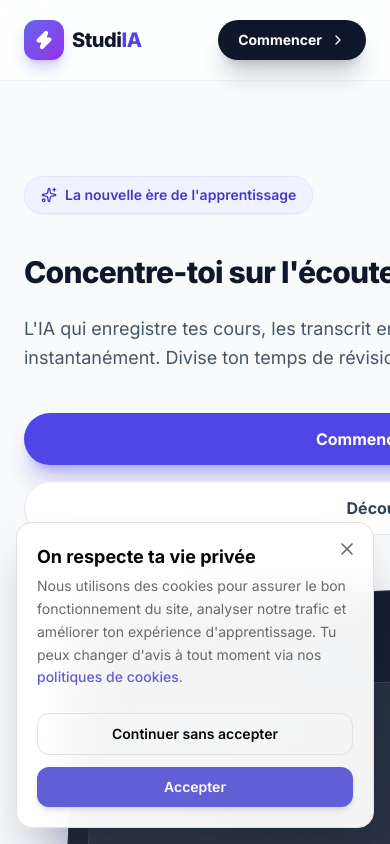
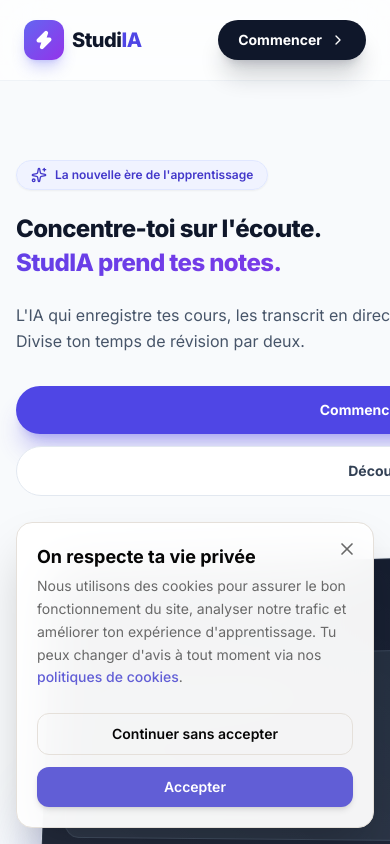
Before and after one commit to zackariatoure05-hue/studia.ia, a Next.js app: page / in a window 390 px wide. Shown: the top 844 px of the page. Built offline with nearby package versions, Linux system fonts and the light colour scheme.

Commit message:
fix(landing): make hero heading, paragraph, and buttons fully responsive

```diff
--- a/src/app/page.tsx
+++ b/src/app/page.tsx
@@ -114,42 +114,42 @@
 
       <main className="flex-1 pt-20">
         {/* ── HERO SECTION ── */}
-        <section className="relative pt-24 pb-32 px-6 overflow-hidden perspective-[2000px]">
+        <section className="relative pt-20 sm:pt-24 pb-20 sm:pb-32 px-4 sm:px-6 overflow-hidden perspective-[2000px]">
           {/* Animated Background Gradients & Floating Shapes */}
           <div className="absolute top-0 right-0 w-full max-w-2xl h-[500px] bg-gradient-to-br from-indigo-500/30 via-purple-500/20 to-pink-500/30 blur-[120px] rounded-full -z-10 animate-pulse [animation-duration:3000ms]"></div>
           <div className="absolute -top-20 -left-20 w-[400px] h-[400px] bg-blue-500/20 blur-[100px] rounded-full -z-10"></div>
 
           <div className="max-w-7xl mx-auto">
-            <div className="grid lg:grid-cols-2 gap-12 items-center">
+            <div className="grid lg:grid-cols-2 gap-8 lg:gap-12 items-center">
               {/* Left Column: Text */}
               <div className="text-left z-10 relative">
-                <div className="inline-flex items-center gap-2 px-4 py-2 rounded-full bg-indigo-50/80 backdrop-blur-sm border border-indigo-100 text-indigo-700 font-semibold text-sm mb-8 animate-in slide-in-from-left-4 fade-in duration-700 shadow-sm">
-                  <Sparkles className="w-4 h-4" /> La nouvelle ère de l'apprentissage
+                <div className="inline-flex items-center gap-2 px-3.5 sm:px-4 py-1.5 sm:py-2 rounded-full bg-indigo-50/80 backdrop-blur-sm border border-indigo-100 text-indigo-700 font-semibold text-xs sm:text-sm mb-6 sm:mb-8 animate-in slide-in-from-left-4 fade-in duration-700 shadow-sm">
+                  <Sparkles className="w-4 h-4 shrink-0" /> La nouvelle ère de l'apprentissage
                 </div>
 
-                <h1 className="text-3xl sm:text-4xl md:text-5xl lg:text-7xl font-extrabold text-slate-900 tracking-tight leading-[1.2] sm:leading-[1.1] mb-6 sm:mb-8 animate-in slide-in-from-left-6 fade-in duration-700 delay-100">
-                  Concentre-toi sur l'écoute.
+                <h1 className="text-2xl sm:text-4xl md:text-5xl lg:text-7xl font-extrabold text-slate-900 tracking-tight leading-tight sm:leading-[1.1] mb-6 sm:mb-8 animate-in slide-in-from-left-6 fade-in duration-700 delay-100 break-words">
+                  Concentre-toi sur l'écoute.{" "}
                   <br className="hidden sm:block" />
-                  <span className="text-transparent bg-clip-text bg-gradient-to-r from-indigo-600 via-purple-600 to-pink-600 bg-[length:200%_auto] animate-gradient sm:mt-0 mt-2 inline-block">
+                  <span className="text-transparent bg-clip-text bg-gradient-to-r from-indigo-600 via-purple-600 to-pink-600 bg-[length:200%_auto] animate-gradient block sm:inline-block mt-1 sm:mt-0">
                     StudIA prend tes notes.
                   </span>
                 </h1>
 
-                <p className="text-lg md:text-xl text-slate-600 mb-10 leading-relaxed animate-in slide-in-from-left-8 fade-in duration-700 delay-200">
+                <p className="text-base sm:text-lg md:text-xl text-slate-600 mb-8 sm:mb-10 leading-relaxed animate-in slide-in-from-left-8 fade-in duration-700 delay-200">
                   L'IA qui enregistre tes cours, les transcrit en direct, et génère tes résumés et
                   flashcards instantanément. Divise ton temps de révision par deux.
                 </p>
 
-                <div className="flex flex-col sm:flex-row items-center gap-4 animate-in slide-in-from-left-10 fade-in duration-700 delay-300 w-full">
+                <div className="flex flex-col sm:flex-row items-stretch sm:items-center gap-3 sm:gap-4 animate-in slide-in-from-left-10 fade-in duration-700 delay-300 w-full">
                   <Link
                     href="/inscription"
-                    className="bg-indigo-600 text-white px-6 sm:px-8 py-3.5 sm:py-4 rounded-full text-base sm:text-lg font-bold hover:bg-indigo-700 hover:scale-105 hover:shadow-indigo-600/40 transition-all shadow-xl shadow-indigo-600/30 flex items-center justify-center gap-2 w-full sm:w-auto"
+                    className="bg-indigo-600 text-white px-5 sm:px-8 py-3.5 sm:py-4 rounded-full text-sm sm:text-base md:text-lg font-bold hover:bg-indigo-700 hover:scale-[1.02] sm:hover:scale-105 hover:shadow-indigo-600/40 transition-all shadow-xl shadow-indigo-600/30 flex items-center justify-center gap-2 w-full sm:w-auto text-center shrink-0"
                   >
-                    Commencer maintenant <ChevronRight className="w-5 h-5" />
+                    Commencer maintenant <ChevronRight className="w-5 h-5 shrink-0" />
                   </Link>
                   <Link
                     href="#fonctionnalites"
-                    className="bg-white text-slate-700 border border-slate-200 px-6 sm:px-8 py-3.5 sm:py-4 rounded-full text-base sm:text-lg font-bold hover:bg-slate-50 transition-colors flex items-center justify-center w-full sm:w-auto"
+                    className="bg-white text-slate-700 border border-slate-200 px-5 sm:px-8 py-3.5 sm:py-4 rounded-full text-sm sm:text-base md:text-lg font-bold hover:bg-slate-50 transition-colors flex items-center justify-center w-full sm:w-auto text-center shrink-0"
                   >
                     Découvrir comment
                   </Link>
@@ -157,7 +157,7 @@
               </div>
 
               {/* Right Column: 3D Mockup */}
-              <div className="relative animate-in zoom-in-95 fade-in duration-1000 delay-500 lg:h-[600px] flex items-center justify-center">
+              <div className="relative animate-in zoom-in-95 fade-in duration-1000 delay-500 lg:h-[600px] flex items-center justify-center mt-6 lg:mt-0">
                 {/* Floating elements behind mockup */}
                 <div
                   className="absolute top-10 right-10 w-24 h-24 bg-gradient-to-br from-pink-400 to-purple-500 rounded-3xl opacity-50 blur-2xl animate-bounce"
@@ -169,9 +169,9 @@
                 ></div>
 
                 <div
-                  className="relative w-full max-w-[800px] rounded-2xl md:rounded-[2.5rem] overflow-hidden border border-slate-200/50 shadow-2xl shadow-indigo-900/20 transform scale-90 sm:scale-100"
+                  className="relative w-full max-w-[800px] rounded-2xl md:rounded-[2.5rem] overflow-hidden border border-slate-200/50 shadow-2xl shadow-indigo-900/20 transform scale-95 sm:scale-100"
                   style={{
-                    transform: "perspective(1200px) rotateY(-15deg) rotateX(5deg)",
+                    transform: "perspective(1200px) rotateY(-10deg) rotateX(5deg)",
                     transformStyle: "preserve-3d",
                   }}
                 >
```
